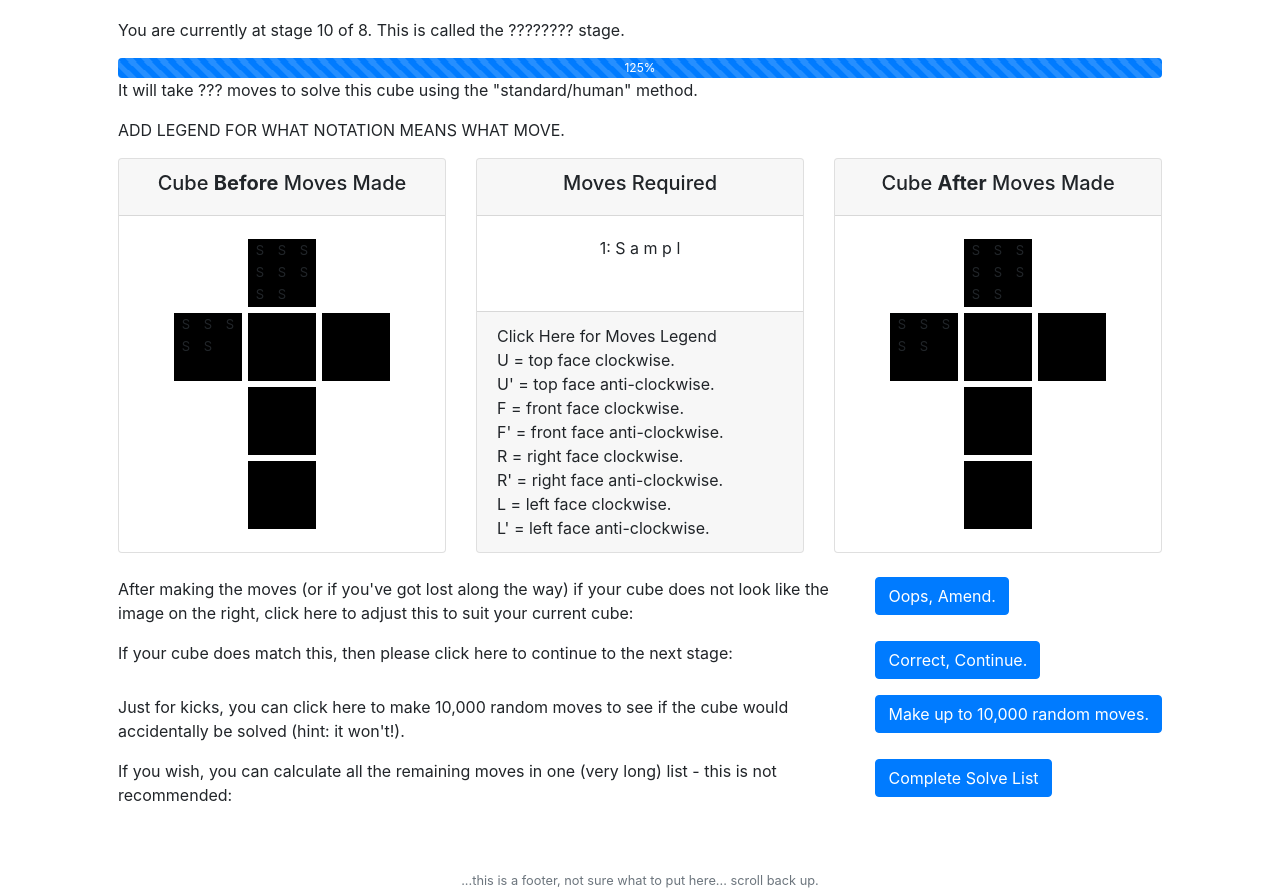
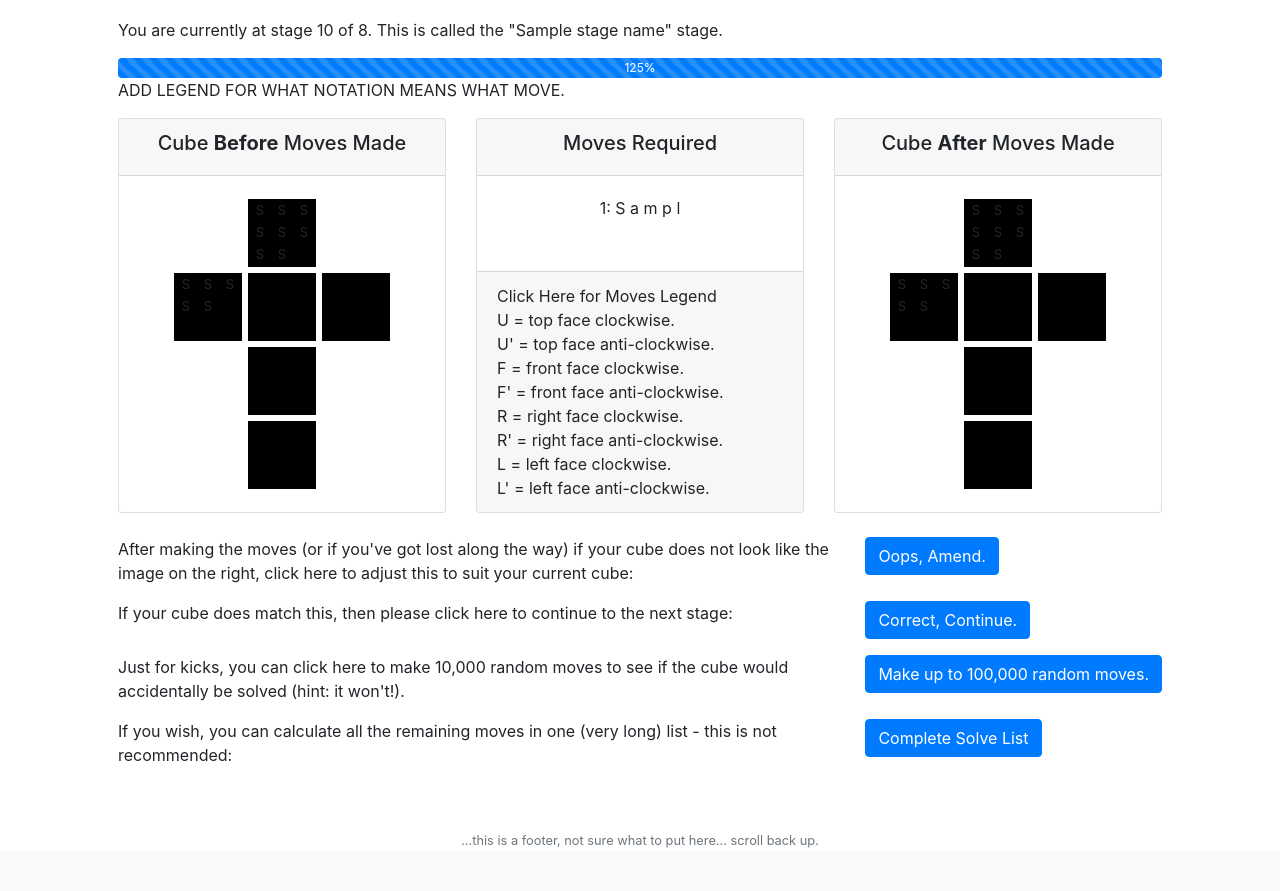
Before and after one commit to samjcox/rubiks, a Flask app: template templates/solve.html in a window 1280 px wide. Shown: the part 182-1073 px from the top of the page. After the commit the page ends 1030 px from the top, so only its background shows below. Run offline with Flask 2, Linux system fonts and the light colour scheme; the template is opened without the code that fills it: most values are stand-ins (such as "Sample title", 1, 10 or a date in 2020); some libraries are stand-ins or nearby versions.

Commit message:
Stage title added to 'solve' page

```diff
--- a/application.py
+++ b/application.py
@@ -276,7 +276,7 @@ def check_cube():
 def solve_randomly():
 
     cube = session["cube"]
-    max_number_of_moves = 10000
+    max_number_of_moves = 100000
     move_count = 0
     for move in range(0,max_number_of_moves):
         if helpers.solve_progress(cube) == 8:
@@ -505,7 +505,9 @@ def solve():
         # Improve efficiency of moves in next_actions_list.
         next_actions_list = helpers.improve_efficiency(next_actions_list)
 
-        return render_template("solve.html", next_actions_list=next_actions_list, squares=squares, cube=session["cube"], next_cube=session["next_cube_colours"], current_cube_id=session["current_cube_id"], progress=progress)
+        stage_name = config.stage_names[progress]
+
+        return render_template("solve.html", next_actions_list=next_actions_list, squares=squares, cube=session["cube"], next_cube=session["next_cube_colours"], current_cube_id=session["current_cube_id"], progress=progress, stage_name=stage_name)
 
 
 @app.route("/solve_entirely")
@@ -548,14 +550,10 @@ def solve_entirely():
                 complete_solve_list.append(move)
 
         # Improve efficiency of moves in next_actions_list.
-        #next_actions_list = helpers.improve_efficiency(complete_solve_list)
+        next_actions_list = helpers.improve_efficiency(complete_solve_list)
         return render_template("solve.html", next_actions_list=complete_solve_list, squares=squares, cube=session["cube"], next_cube=session["next_cube_colours"], current_cube_id=session["current_cube_id"], progress=progress)
 
-
-    # ?!?!?! add efficiency check??
-    # !??!?! add row splits to display of moves on solve page.
     # ?!?!?! correct progress bar on solve page for this sove_entirely option.
-
 
 
 # Function to record the user has correctly followed the moves of this stage,
--- a/config.py
+++ b/config.py
@@ -92,3 +92,6 @@ face_clockwise_moves = {
 
 # List of possible moves.
 possible_moves = ["F", "F'", "U", "U'", "R", "R'", "L", "L'", "B", "B'", "D", "D'"]
+
+# Names of each stage.
+stage_names = ["Daisy", "White Cross", "White Face", "Middle Row", "Yellow Cross", "Yellow Face", "Top Corners", "Top Row"]
--- a/templates/solve.html
+++ b/templates/solve.html
@@ -9,11 +9,10 @@
 
     <h2>Solve your cube</h2>
     <p>You are currently solving Cube ID {{ session["current_cube_id"] }}.</p>
-    <p>You are currently at stage {{ progress }} of 8.  This is called the ???????? stage.</p>
+    <p>You are currently at stage {{ progress }} of 8.  This is called the "{{ stage_name }}" stage.</p>
     <div class="progress" style="height: 20px;">
         <div class="progress-bar progress-bar-striped progress-bar-animated" role="progressbar" style="width: {{ ((progress / 8) * 100) | int}}%" aria-valuenow="{{ ((progress / 8) * 100) | int}}" aria-valuemin="0" aria-valuemax="100">{{ ((progress / 8) * 100) | int}}%</div>
     </div>
-    <p>It will take ??? moves to solve this cube using the "standard/human" method.</p>
 
     <p>ADD LEGEND FOR WHAT NOTATION MEANS WHAT MOVE.</p>
 
@@ -189,7 +188,7 @@
         <div><p>If your cube does match this, then please click here to continue to the next stage: </div>
         <div><a href=next_stage><button class="btn btn-primary" onclick="loading_on()" type="button">Correct, Continue.</button></a></p></div>
         <div><p>Just for kicks, you can click here to make 10,000 random moves to see if the cube would accidentally be solved (hint: it won't!).</p></div>
-        <div><a href=solve_randomly><button class="btn btn-primary" onclick="loading_on()" type="button">Make up to 10,000 random moves.</button></a></div>
+        <div><a href=solve_randomly><button class="btn btn-primary" onclick="loading_on()" type="button">Make up to 100,000 random moves.</button></a></div>
         <div><p>If you wish, you can calculate all the remaining moves in one (very long) list - this is not recommended: </div>
         <div><a href=solve_entirely><button class="btn btn-primary" onclick="loading_on()" type="button">Complete Solve List</button></a></p></div>
 
```
Also changed, not shown: rubiks.db.
